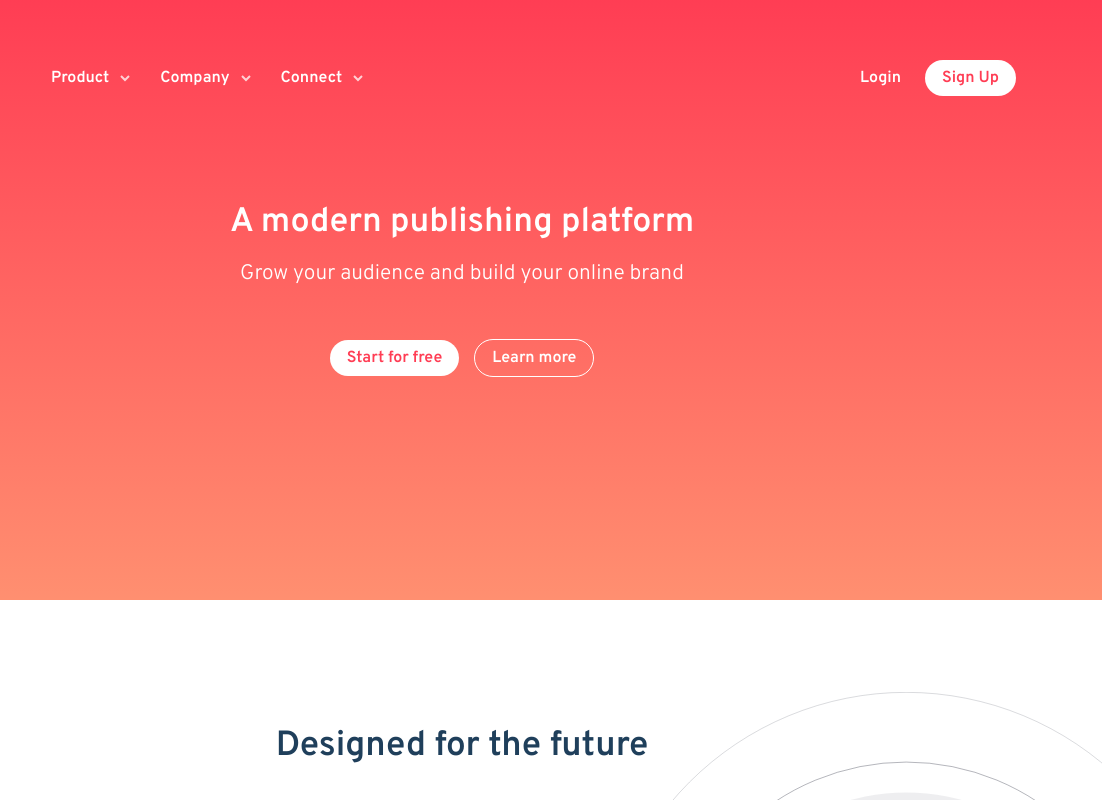
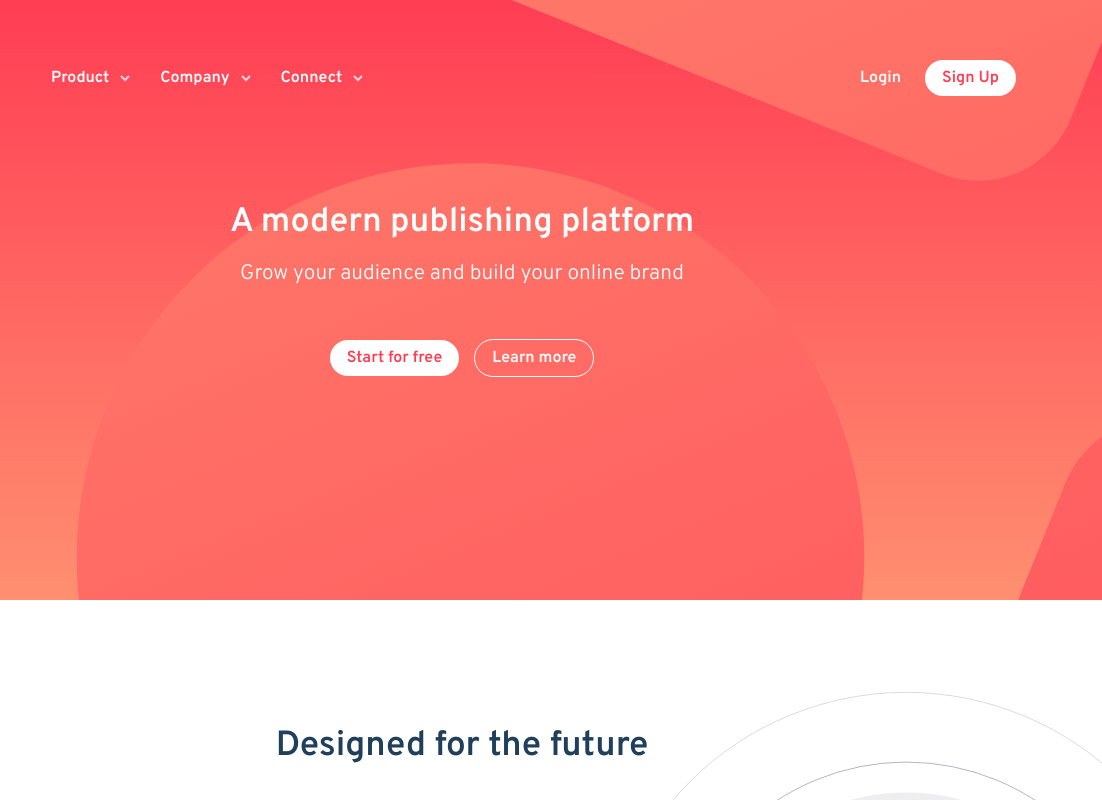
Before and after one commit to webzma/blogr-landing-page-main, a website: page index.html in a window 1280 px wide. Shown: the top 800 px of the page, 178-1280 px from the left. Drawn offline with Linux system fonts and the light colour scheme; the site is published under a folder, as on GitHub Pages, so addresses that start at the root find nothing.

Commit message:
Second commit

```diff
--- a/css/desktop.css
+++ b/css/desktop.css
@@ -3,7 +3,7 @@ header .header-wrapper {
   height: 600px;
   background-position: 18% 50%;
   background-repeat: no-repeat;
-  background-image: url(/images/bg-pattern-intro-desktop.svg), linear-gradient(var(--light-red), var(--very-light-red));
+  background-image: url(../images/bg-pattern-intro-desktop.svg), linear-gradient(var(--light-red), var(--very-light-red));
   border-radius: 0px 0px 0px 100px;
 }
 
--- a/css/styles.css
+++ b/css/styles.css
@@ -74,7 +74,7 @@ header .header-wrapper {
   height: 600px;
   background-position: 35% 33%;
   background-repeat: no-repeat;
-  background-image: url(/images/bg-pattern-intro-mobile.svg), linear-gradient(330deg, var(--light-red), var(--very-light-red));
+  background-image: url(../images/bg-pattern-intro-mobile.svg), linear-gradient(330deg, var(--light-red), var(--very-light-red));
   border-radius: 0px 0px 0px 100px;
 }
 
```
